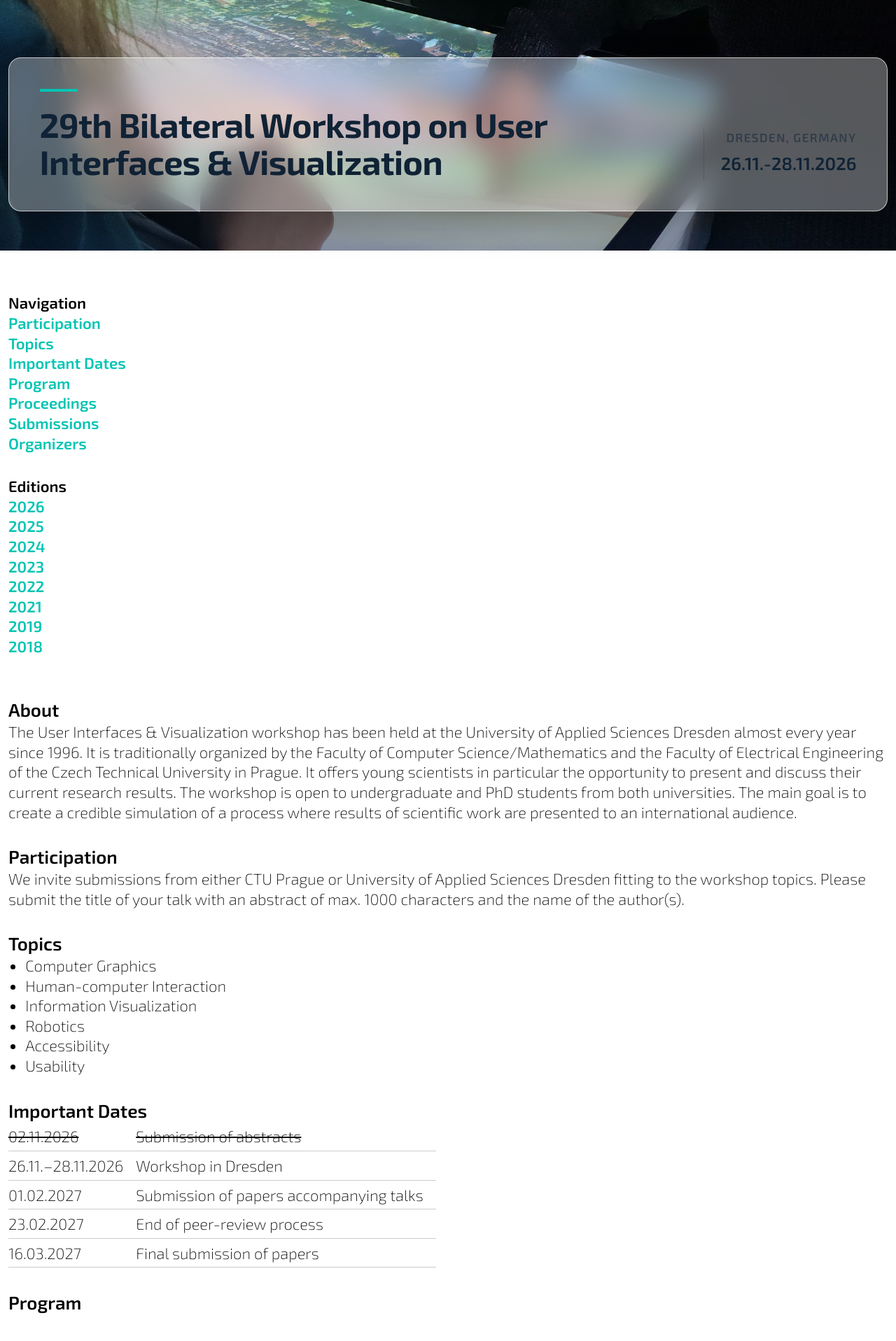
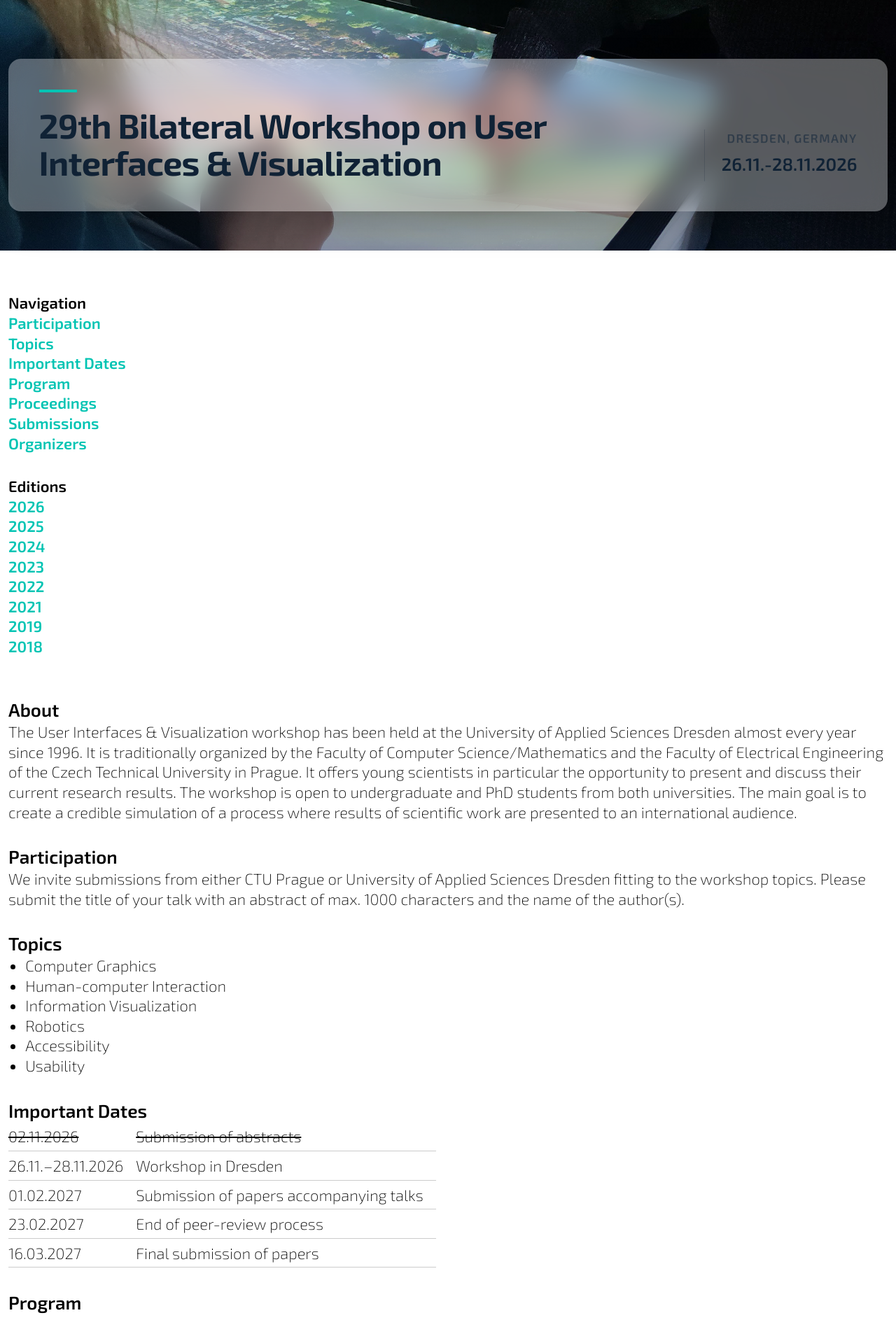
Before and after one commit to workshop-user-interfaces/workshop-user-interfaces.github.io, a Jekyll site: the page built from _editions/2026/index.markdown, in a window 1280 px wide. Shown: the top 1916 px of the page at 70% size. Built offline with Jekyll 4.4.1, drawn with Linux system fonts in a browser that asks for light colours.

Commit message:
tweak header style

```diff
--- a/_sass/_grid.scss
+++ b/_sass/_grid.scss
@@ -31,7 +31,6 @@
 .site-header .grid-header {
     padding: clamp(28px, 3.4vw, 44px);
     margin: 0 auto clamp(32px, 5vw, 56px);
-    border: 1px solid rgba(255, 255, 255, .65);
     border-radius: 18px;
     background-color: rgba(255, 255, 255, .33);
     box-shadow: 0 18px 48px rgba(0, 0, 0, .22);
```
